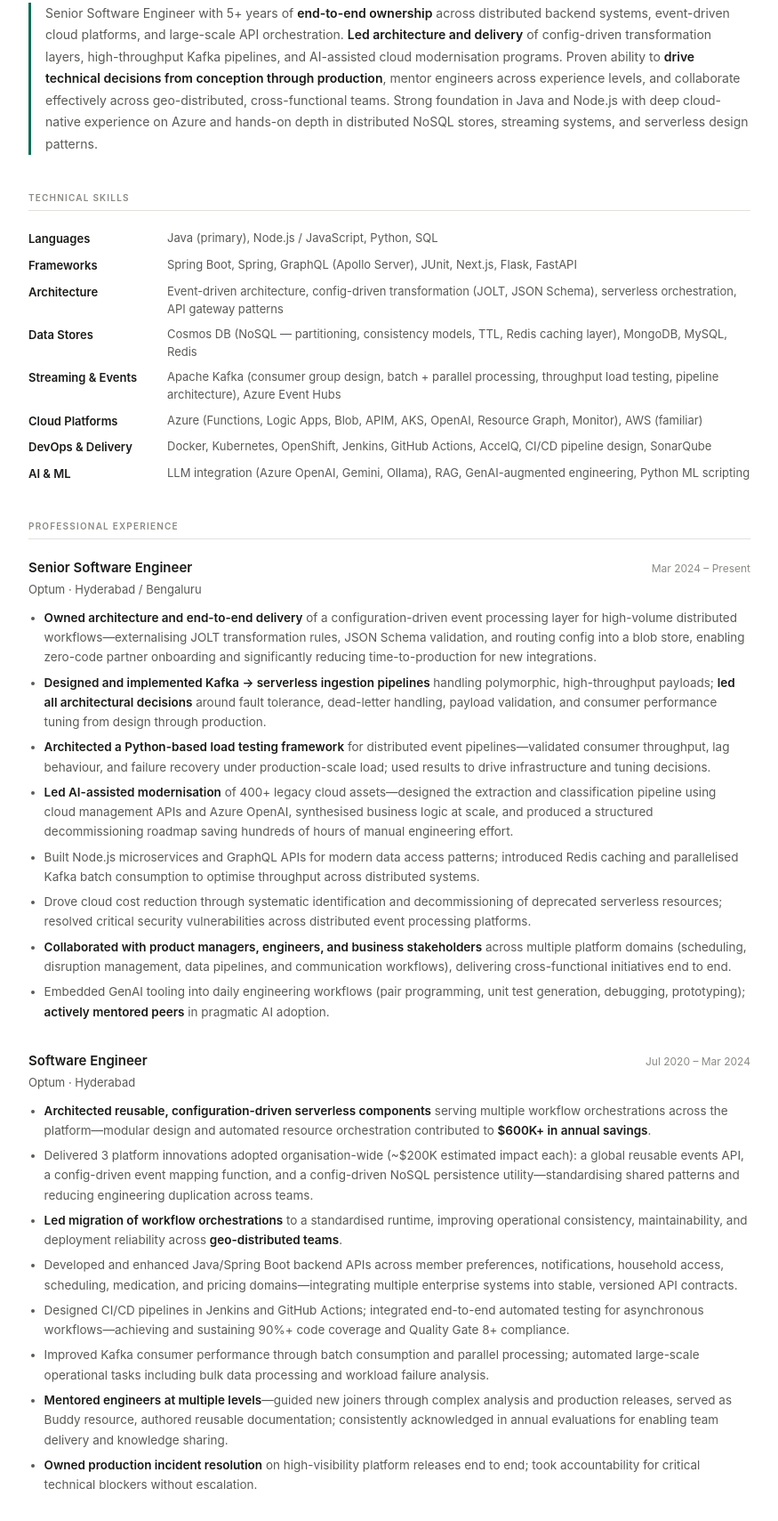
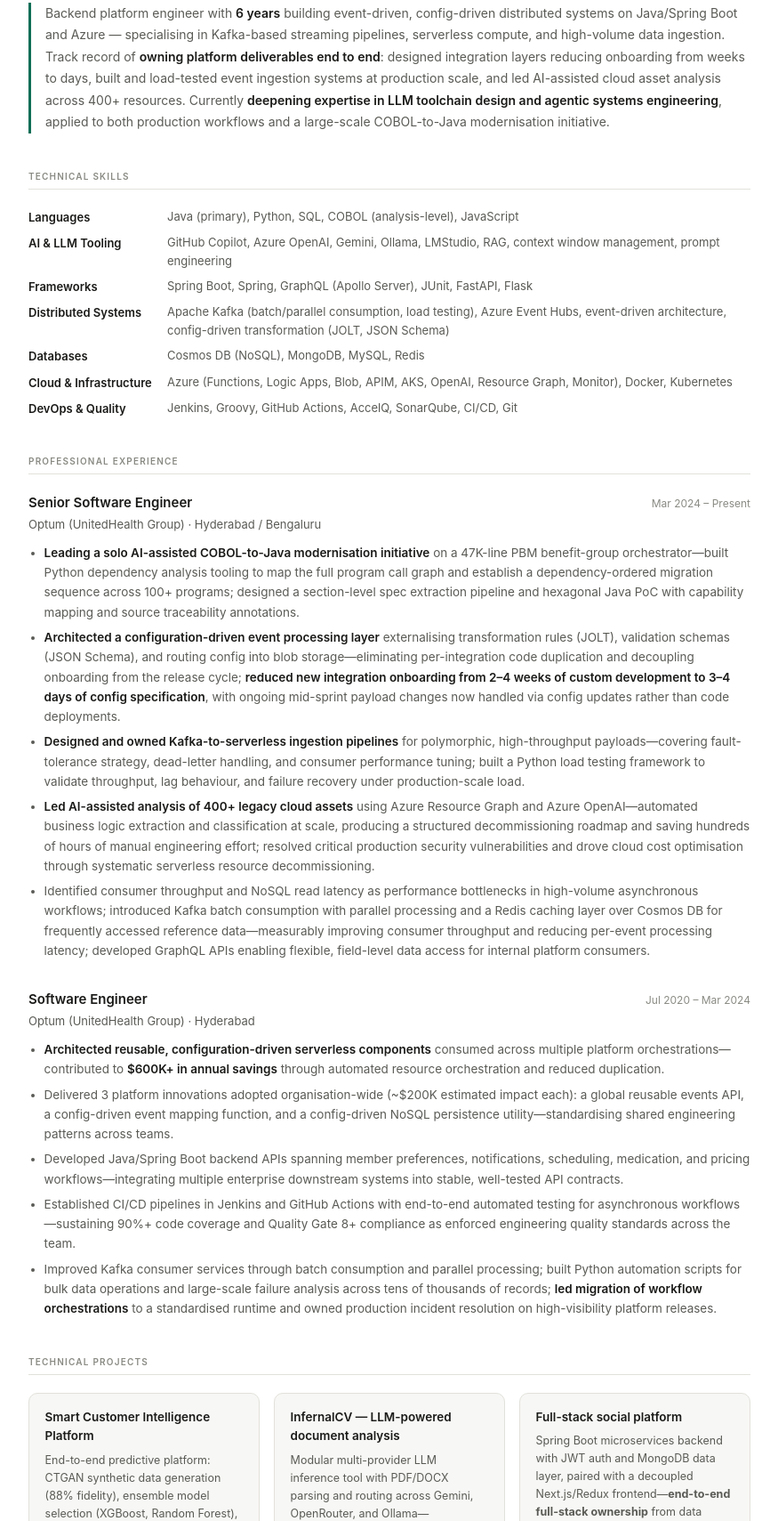
Before and after one commit to artech-0/artech-0.github.io, a plain HTML site: page index.html in a window 1280 px wide. Shown: the part 214-1923 px from the top of the page at 89% size, without its empty margins (202-1077 px from the left). Drawn offline with Linux system fonts and the light colour scheme.

Commit message:
updated resume

```diff
--- a/index.html
+++ b/index.html
@@ -3,9 +3,9 @@
 <head>
 <meta charset="UTF-8">
 <meta name="viewport" content="width=device-width, initial-scale=1.0">
-<meta name="description" content="Arijit Bhattacharjee - Senior Software Engineer & Architect. 5+ years of experience in Java, Spring Boot, Kafka, and distributed systems.">
+<meta name="description" content="Arijit Bhattacharjee - Senior Software Engineer. Backend platform engineer with 6 years building event-driven, config-driven distributed systems on Java, Spring Boot, Kafka, and Azure.">
 <meta property="og:title" content="Arijit Bhattacharjee — Senior Software Engineer">
-<meta property="og:description" content="Senior Software Engineer with 5+ years of end-to-end ownership across distributed backend systems and event-driven cloud platforms.">
+<meta property="og:description" content="Backend platform engineer with 6 years building event-driven, config-driven distributed systems on Java/Spring Boot and Azure.">
 <meta property="og:type" content="website">
 
 <title>Arijit Bhattacharjee — Senior Software Engineer</title>
@@ -296,7 +296,7 @@
         <div class="title-line">Senior Software Engineer</div>
         <div class="contact-row">
           <span>Bengaluru, India</span>
-          <span>7005467390</span>
+          <span>+91 7005467390</span>
           <span><a href="mailto:arijit1201@gmail.com">arijit1201@gmail.com</a></span>
           <span><a href="https://www.linkedin.com/in/arijit-bhattacharjee-dev/" target="_blank">LinkedIn</a></span>
           <span><a href="https://github.com/artech-0/" target="_blank">GitHub</a></span>
@@ -304,14 +304,14 @@
         <!-- <div><span class="badge">Azure Fundamentals Certified</span></div> -->
       </div>
       <div>
-        <a href="Arijit_Bhattacharjee_Resume.pdf" class="btn-download" download>Download PDF</a>
+        <a href="Resume_Arijit_B.pdf" class="btn-download" download>Download PDF</a>
       </div>
     </div>
   </header>
 
   <!-- SUMMARY -->
   <div class="summary">
-    Senior Software Engineer with 5+ years of <strong>end-to-end ownership</strong> across distributed backend systems, event-driven cloud platforms, and large-scale API orchestration. <strong>Led architecture and delivery</strong> of config-driven transformation layers, high-throughput Kafka pipelines, and AI-assisted cloud modernisation programs. Proven ability to <strong>drive technical decisions from conception through production</strong>, mentor engineers across experience levels, and collaborate effectively across geo-distributed, cross-functional teams. Strong foundation in Java and Node.js with deep cloud-native experience on Azure and hands-on depth in distributed NoSQL stores, streaming systems, and serverless design patterns.
+    Backend platform engineer with <strong>6 years</strong> building event-driven, config-driven distributed systems on Java/Spring Boot and Azure — specialising in Kafka-based streaming pipelines, serverless compute, and high-volume data ingestion. Track record of <strong>owning platform deliverables end to end</strong>: designed integration layers reducing onboarding from weeks to days, built and load-tested event ingestion systems at production scale, and led AI-assisted cloud asset analysis across 400+ resources. Currently <strong>deepening expertise in LLM toolchain design and agentic systems engineering</strong>, applied to both production workflows and a large-scale COBOL-to-Java modernisation initiative.
   </div>
 
   <!-- SKILLS -->
@@ -319,28 +319,25 @@
     <div class="section-title">Technical Skills</div>
     <div class="skills-table">
       <span class="sk-label">Languages</span>
-      <span class="sk-val">Java (primary), Node.js / JavaScript, Python, SQL</span>
+      <span class="sk-val">Java (primary), Python, SQL, COBOL (analysis-level), JavaScript</span>
+
+      <span class="sk-label">AI & LLM Tooling</span>
+      <span class="sk-val">GitHub Copilot, Azure OpenAI, Gemini, Ollama, LMStudio, RAG, context window management, prompt engineering</span>
 
       <span class="sk-label">Frameworks</span>
-      <span class="sk-val">Spring Boot, Spring, GraphQL (Apollo Server), JUnit, Next.js, Flask, FastAPI</span>
+      <span class="sk-val">Spring Boot, Spring, GraphQL (Apollo Server), JUnit, FastAPI, Flask</span>
 
-      <span class="sk-label">Architecture</span>
-      <span class="sk-val">Event-driven architecture, config-driven transformation (JOLT, JSON Schema), serverless orchestration, API gateway patterns</span>
+      <span class="sk-label">Distributed Systems</span>
+      <span class="sk-val">Apache Kafka (batch/parallel consumption, load testing), Azure Event Hubs, event-driven architecture, config-driven transformation (JOLT, JSON Schema)</span>
 
-      <span class="sk-label">Data Stores</span>
-      <span class="sk-val">Cosmos DB (NoSQL — partitioning, consistency models, TTL, Redis caching layer), MongoDB, MySQL, Redis</span>
+      <span class="sk-label">Databases</span>
+      <span class="sk-val">Cosmos DB (NoSQL), MongoDB, MySQL, Redis</span>
 
-      <span class="sk-label">Streaming & Events</span>
-      <span class="sk-val">Apache Kafka (consumer group design, batch + parallel processing, throughput load testing, pipeline architecture), Azure Event Hubs</span>
+      <span class="sk-label">Cloud & Infrastructure</span>
+      <span class="sk-val">Azure (Functions, Logic Apps, Blob, APIM, AKS, OpenAI, Resource Graph, Monitor), Docker, Kubernetes</span>
 
-      <span class="sk-label">Cloud Platforms</span>
-      <span class="sk-val">Azure (Functions, Logic Apps, Blob, APIM, AKS, OpenAI, Resource Graph, Monitor), AWS (familiar)</span>
-
-      <span class="sk-label">DevOps & Delivery</span>
-      <span class="sk-val">Docker, Kubernetes, OpenShift, Jenkins, GitHub Actions, AccelQ, CI/CD pipeline design, SonarQube</span>
-
-      <span class="sk-label">AI & ML</span>
-      <span class="sk-val">LLM integration (Azure OpenAI, Gemini, Ollama), RAG, GenAI-augmented engineering, Python ML scripting</span>
+      <span class="sk-label">DevOps & Quality</span>
+      <span class="sk-val">Jenkins, Groovy, GitHub Actions, AccelQ, SonarQube, CI/CD, Git</span>
     </div>
   </section>
 
@@ -353,16 +350,13 @@
         <span class="role-title">Senior Software Engineer</span>
         <span class="role-date">Mar 2024 – Present</span>
       </div>
-      <div class="role-company">Optum · Hyderabad / Bengaluru</div>
+      <div class="role-company">Optum (UnitedHealth Group) · Hyderabad / Bengaluru</div>
       <ul>
-        <li><strong>Owned architecture and end-to-end delivery</strong> of a configuration-driven event processing layer for high-volume distributed workflows—externalising JOLT transformation rules, JSON Schema validation, and routing config into a blob store, enabling zero-code partner onboarding and significantly reducing time-to-production for new integrations.</li>
-        <li><strong>Designed and implemented Kafka → serverless ingestion pipelines</strong> handling polymorphic, high-throughput payloads; <strong>led all architectural decisions</strong> around fault tolerance, dead-letter handling, payload validation, and consumer performance tuning from design through production.</li>
-        <li><strong>Architected a Python-based load testing framework</strong> for distributed event pipelines—validated consumer throughput, lag behaviour, and failure recovery under production-scale load; used results to drive infrastructure and tuning decisions.</li>
-        <li><strong>Led AI-assisted modernisation</strong> of 400+ legacy cloud assets—designed the extraction and classification pipeline using cloud management APIs and Azure OpenAI, synthesised business logic at scale, and produced a structured decommissioning roadmap saving hundreds of hours of manual engineering effort.</li>
-        <li>Built Node.js microservices and GraphQL APIs for modern data access patterns; introduced Redis caching and parallelised Kafka batch consumption to optimise throughput across distributed systems.</li>
-        <li>Drove cloud cost reduction through systematic identification and decommissioning of deprecated serverless resources; resolved critical security vulnerabilities across distributed event processing platforms.</li>
-        <li><strong>Collaborated with product managers, engineers, and business stakeholders</strong> across multiple platform domains (scheduling, disruption management, data pipelines, and communication workflows), delivering cross-functional initiatives end to end.</li>
-        <li>Embedded GenAI tooling into daily engineering workflows (pair programming, unit test generation, debugging, prototyping); <strong>actively mentored peers</strong> in pragmatic AI adoption.</li>
+        <li><strong>Leading a solo AI-assisted COBOL-to-Java modernisation initiative</strong> on a 47K-line PBM benefit-group orchestrator—built Python dependency analysis tooling to map the full program call graph and establish a dependency-ordered migration sequence across 100+ programs; designed a section-level spec extraction pipeline and hexagonal Java PoC with capability mapping and source traceability annotations.</li>
+        <li><strong>Architected a configuration-driven event processing layer</strong> externalising transformation rules (JOLT), validation schemas (JSON Schema), and routing config into blob storage—eliminating per-integration code duplication and decoupling onboarding from the release cycle; <strong>reduced new integration onboarding from 2–4 weeks of custom development to 3–4 days of config specification</strong>, with ongoing mid-sprint payload changes now handled via config updates rather than code deployments.</li>
+        <li><strong>Designed and owned Kafka-to-serverless ingestion pipelines</strong> for polymorphic, high-throughput payloads—covering fault-tolerance strategy, dead-letter handling, and consumer performance tuning; built a Python load testing framework to validate throughput, lag behaviour, and failure recovery under production-scale load.</li>
+        <li><strong>Led AI-assisted analysis of 400+ legacy cloud assets</strong> using Azure Resource Graph and Azure OpenAI—automated business logic extraction and classification at scale, producing a structured decommissioning roadmap and saving hundreds of hours of manual engineering effort; resolved critical production security vulnerabilities and drove cloud cost optimisation through systematic serverless resource decommissioning.</li>
+        <li>Identified consumer throughput and NoSQL read latency as performance bottlenecks in high-volume asynchronous workflows; introduced Kafka batch consumption with parallel processing and a Redis caching layer over Cosmos DB for frequently accessed reference data—measurably improving consumer throughput and reducing per-event processing latency; developed GraphQL APIs enabling flexible, field-level data access for internal platform consumers.</li>
       </ul>
     </div>
 
@@ -371,16 +365,13 @@
         <span class="role-title">Software Engineer</span>
         <span class="role-date">Jul 2020 – Mar 2024</span>
       </div>
-      <div class="role-company">Optum · Hyderabad</div>
+      <div class="role-company">Optum (UnitedHealth Group) · Hyderabad</div>
       <ul>
-        <li><strong>Architected reusable, configuration-driven serverless components</strong> serving multiple workflow orchestrations across the platform—modular design and automated resource orchestration contributed to <strong>$600K+ in annual savings</strong>.</li>
-        <li>Delivered 3 platform innovations adopted organisation-wide (~$200K estimated impact each): a global reusable events API, a config-driven event mapping function, and a config-driven NoSQL persistence utility—standardising shared patterns and reducing engineering duplication across teams.</li>
-        <li><strong>Led migration of workflow orchestrations</strong> to a standardised runtime, improving operational consistency, maintainability, and deployment reliability across <strong>geo-distributed teams</strong>.</li>
-        <li>Developed and enhanced Java/Spring Boot backend APIs across member preferences, notifications, household access, scheduling, medication, and pricing domains—integrating multiple enterprise systems into stable, versioned API contracts.</li>
-        <li>Designed CI/CD pipelines in Jenkins and GitHub Actions; integrated end-to-end automated testing for asynchronous workflows—achieving and sustaining 90%+ code coverage and Quality Gate 8+ compliance.</li>
-        <li>Improved Kafka consumer performance through batch consumption and parallel processing; automated large-scale operational tasks including bulk data processing and workload failure analysis.</li>
-        <li><strong>Mentored engineers at multiple levels</strong>—guided new joiners through complex analysis and production releases, served as Buddy resource, authored reusable documentation; consistently acknowledged in annual evaluations for enabling team delivery and knowledge sharing.</li>
-        <li><strong>Owned production incident resolution</strong> on high-visibility platform releases end to end; took accountability for critical technical blockers without escalation.</li>
+        <li><strong>Architected reusable, configuration-driven serverless components</strong> consumed across multiple platform orchestrations—contributed to <strong>$600K+ in annual savings</strong> through automated resource orchestration and reduced duplication.</li>
+        <li>Delivered 3 platform innovations adopted organisation-wide (~$200K estimated impact each): a global reusable events API, a config-driven event mapping function, and a config-driven NoSQL persistence utility—standardising shared engineering patterns across teams.</li>
+        <li>Developed Java/Spring Boot backend APIs spanning member preferences, notifications, scheduling, medication, and pricing workflows—integrating multiple enterprise downstream systems into stable, well-tested API contracts.</li>
+        <li>Established CI/CD pipelines in Jenkins and GitHub Actions with end-to-end automated testing for asynchronous workflows—sustaining 90%+ code coverage and Quality Gate 8+ compliance as enforced engineering quality standards across the team.</li>
+        <li>Improved Kafka consumer services through batch consumption and parallel processing; built Python automation scripts for bulk data operations and large-scale failure analysis across tens of thousands of records; <strong>led migration of workflow orchestrations</strong> to a standardised runtime and owned production incident resolution on high-visibility platform releases.</li>
       </ul>
     </div>
   </section>
@@ -397,9 +388,9 @@
       </div>
 
       <div class="proj-card">
-        <h3>InfernalCV — LLM-powered document analyser</h3>
-        <p>Modular multi-provider LLM inference tool with PDF/DOCX parsing and routing across Gemini, OpenRouter, and Ollama. Demonstrates practical LLM system design and multi-model orchestration.</p>
-        <div class="proj-tech">Python · Streamlit · PyPDF2 · Azure OpenAI · Gemini · Ollama</div>
+        <h3>InfernalCV — LLM-powered document analysis</h3>
+        <p>Modular multi-provider LLM inference tool with PDF/DOCX parsing and routing across Gemini, OpenRouter, and Ollama—demonstrates LLM system design, multi-model orchestration, and context-scoped inference across provider backends.</p>
+        <div class="proj-tech">Python · FastAPI · PyPDF2 · Azure OpenAI · Gemini · Ollama</div>
       </div>
 
       <div class="proj-card">
@@ -422,7 +413,7 @@
   </section>
 
   <div class="footer">
-    arijit1201@gmail.com &nbsp;·&nbsp; Bengaluru, India &nbsp;·&nbsp; Last updated April 2026
+    arijit1201@gmail.com &nbsp;·&nbsp; Bengaluru, India &nbsp;·&nbsp; Last updated June 2026
   </div>
 
 </div>
```
Also changed, not shown: 4 other files.
